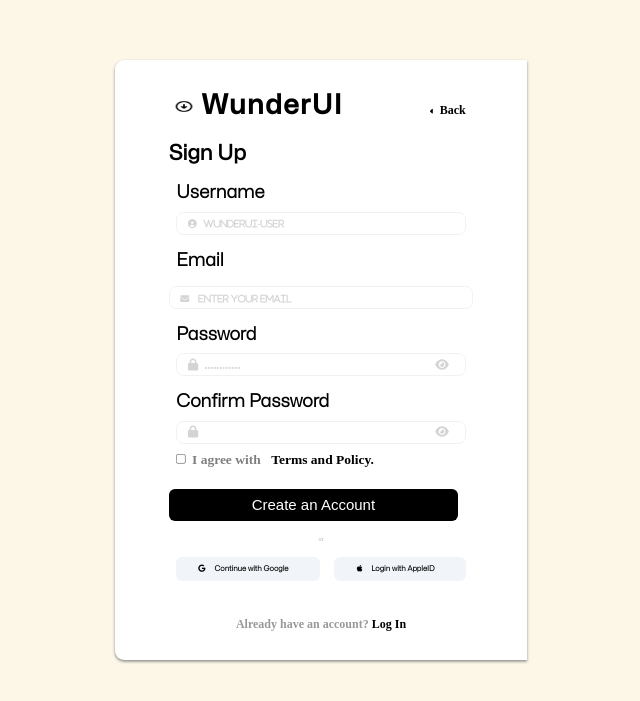
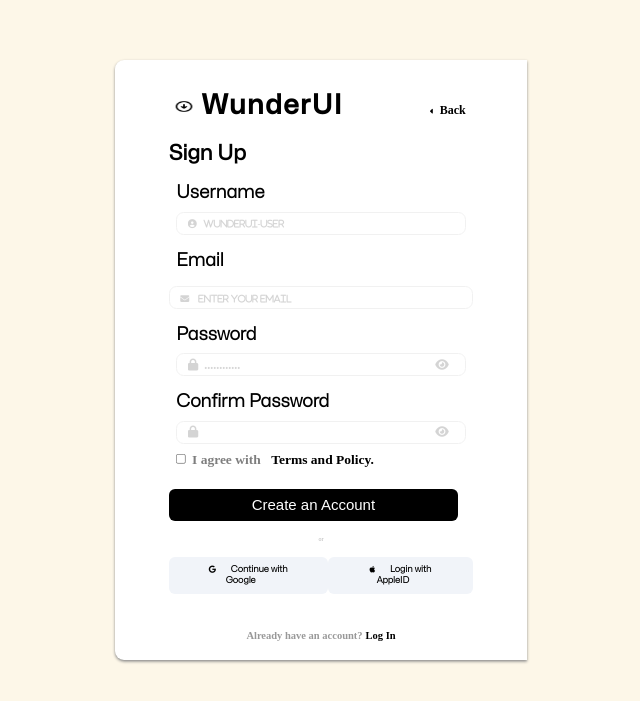
Before and after one commit to HariSunil/webpage, a plain HTML site: page index.html in a window 768 px wide. Shown: the part 165-866 px from the top of the page, without its empty margins (63-703 px from the left). Drawn offline with nearby package versions, Linux system fonts and the light colour scheme; a web font is replaced by a local one.

Commit message:
updated button

```diff
--- a/style.css
+++ b/style.css
@@ -350,7 +350,8 @@ p{
         font-size: 28px;
     }
     #txt, #txt1{
-        font-size: 10px;
+        font-size: 12px;
+        padding: 8px;
     }
     .form input[type=text]{
         height:28px;
@@ -363,7 +364,7 @@ p{
         font-size: 16px;
     }
     .log{
-        font-size: 16px;
+        font-size: 14px;
     }
   }
   @media screen and (min-width:981px) and (max-width:1200){
```
